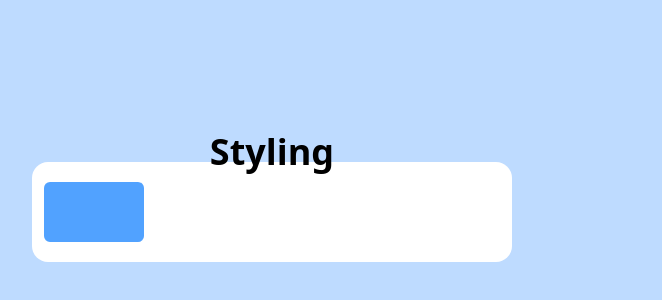
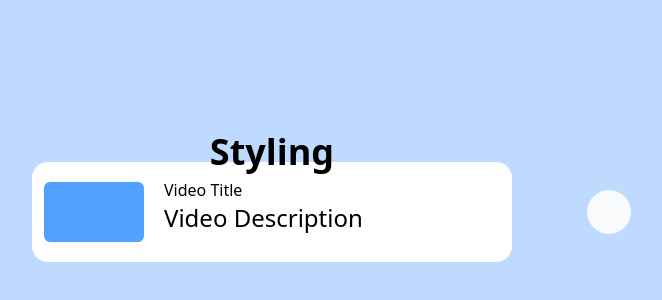
Before and after one commit to livinskaya/make-it-count, a React (Vite) app in the folder react-ts/: page / in a window 1280 px wide. Shown: the part 188-488 px from the top of the page, without its empty margins (368-1030 px from the left). Built offline with nearby package versions, Linux system fonts and the light colour scheme.

Commit message:
Small changes

```diff
--- a/react-ts/src/App.tsx
+++ b/react-ts/src/App.tsx
@@ -2,7 +2,7 @@ import './App.css'
 
 function Button() {
   return (
-    <button className='bg-red-500 rounded-md  hover:bg-amber-200 focus:outline-2 focus:outline-offset-1 focus: outline-amber-500'></button>
+    <button className='bg-slate-50 rounded-4xl  hover:bg-slate-100 focus:outline-2 focus:outline-offset-1 focus: outline-blue-200 h-11 w-11 relative top-7 left-64' ></button>
   )
 }
 
@@ -24,7 +24,11 @@ function App() {
         <div className="bg-white rounded-2xl w-120 h-25">
           <div className="flex flex-row">
             <Thumbnail />
-            <h2></h2>
+            <div className="relative left-8 top-4">
+              <h2>Video Title</h2>
+              <p className="text-2xl">Video Description</p>
+            </div>
+
             <Button />
           </div>
         </div>
```
Also changed, not shown: 1 other file (tests, documents, lock files or other folders).
